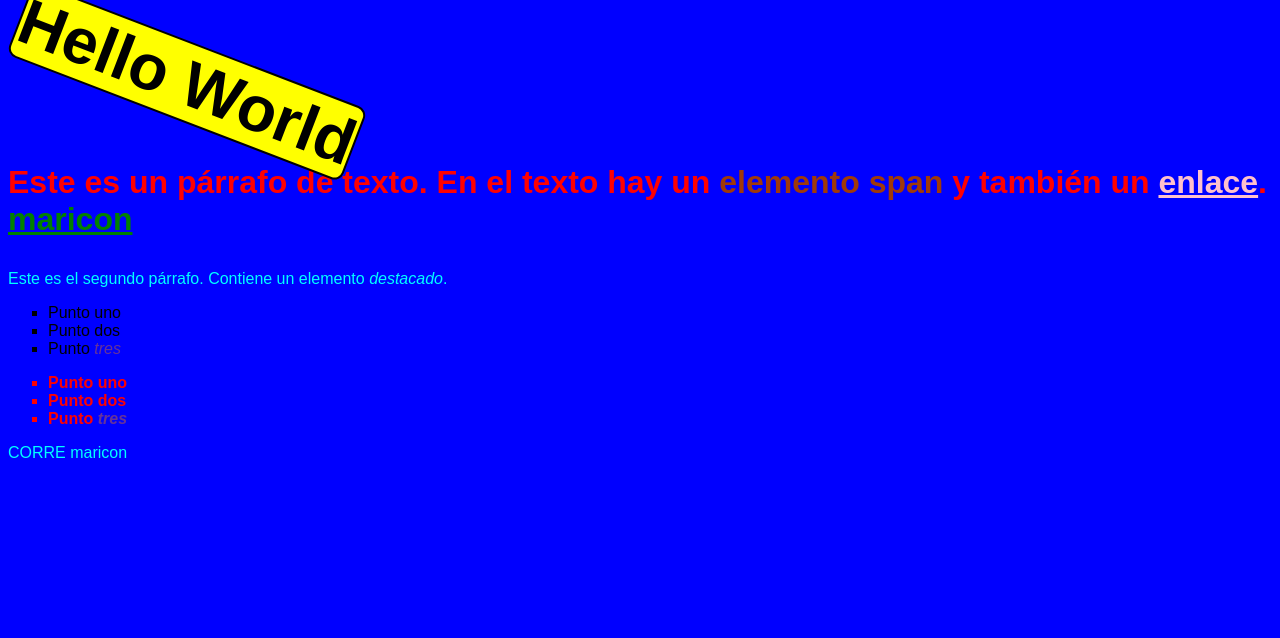
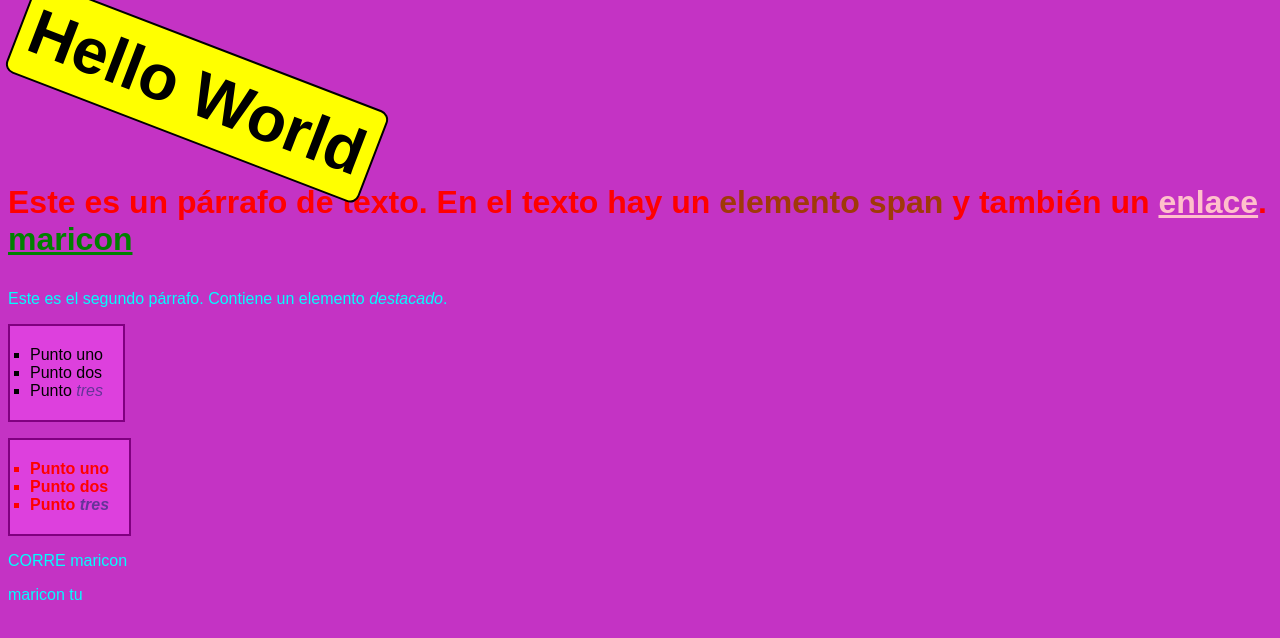
Before and after one commit to Ignorancio/Ignorancio.github.io, a plain HTML site: page index.html in a window 1280 px wide. Drawn offline with Linux system fonts and the light colour scheme.

Commit message:
cambio bordes lista

```diff
--- a/index.html
+++ b/index.html
@@ -32,5 +32,6 @@
     </ul>
 
     <p>CORRE maricon</p>
+    <p>maricon tu</p>
 </body>
 </html>
--- a/styles.css
+++ b/styles.css
@@ -13,14 +13,21 @@ h1 {
     width: max-content;
     border-radius: 10px;
     transform: rotate(21deg);
+    padding: 10px;
 }
 
 p {
     color: white;
 }
 
-li {
+ul {
     list-style-type: square;
+    background-color: rgba(238, 73, 238, 0.61);
+    width: max-content;
+    padding: 20px;
+    border-color: blueviolet;
+
+    border: 2px solid purple;
 }
 
 .texto {
@@ -58,6 +65,6 @@ p {
 
 @media (min-width: 80em){
     body {
-      background-color: blue;
+      background-color: rgb(196, 51, 196);
     }
 }
```
